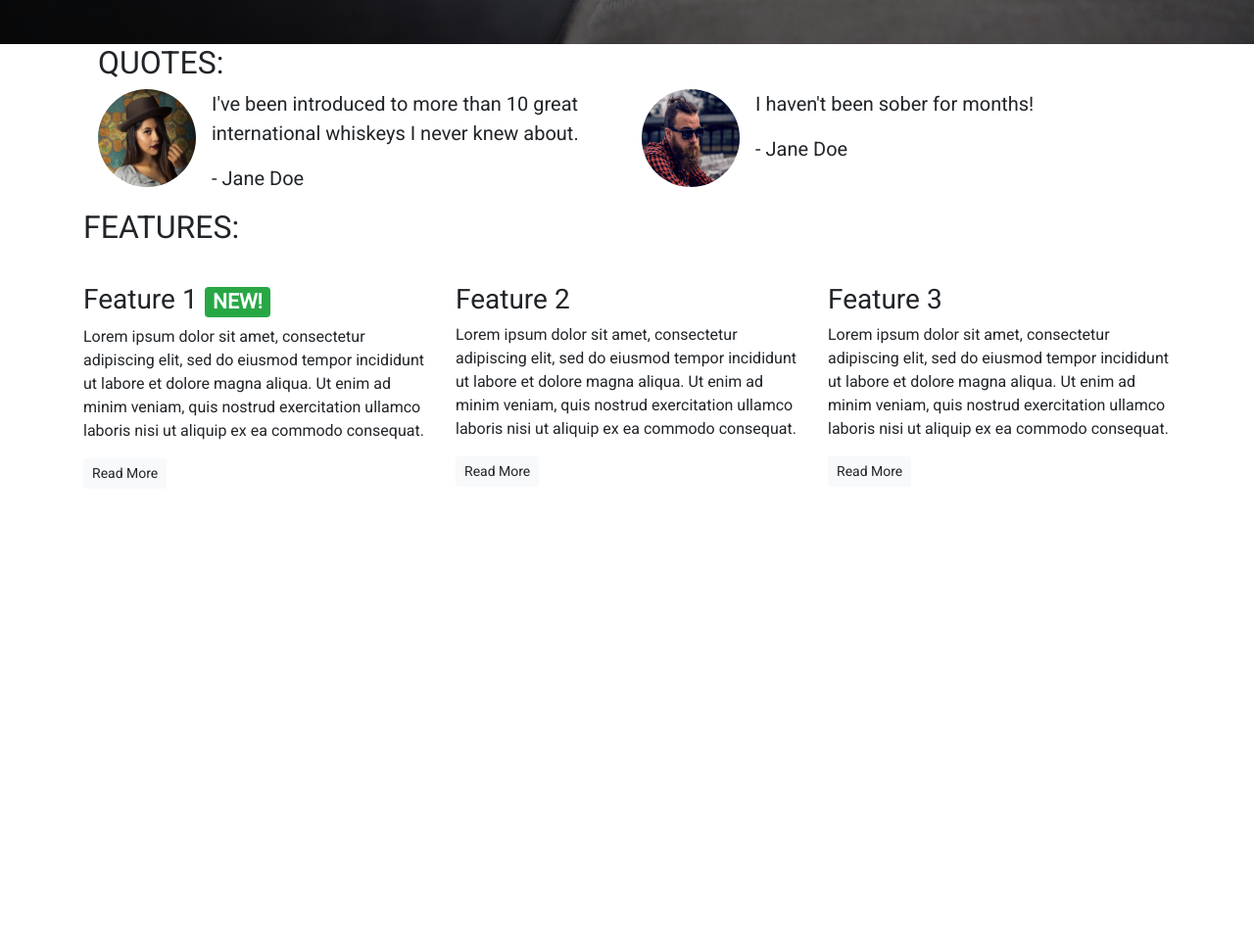
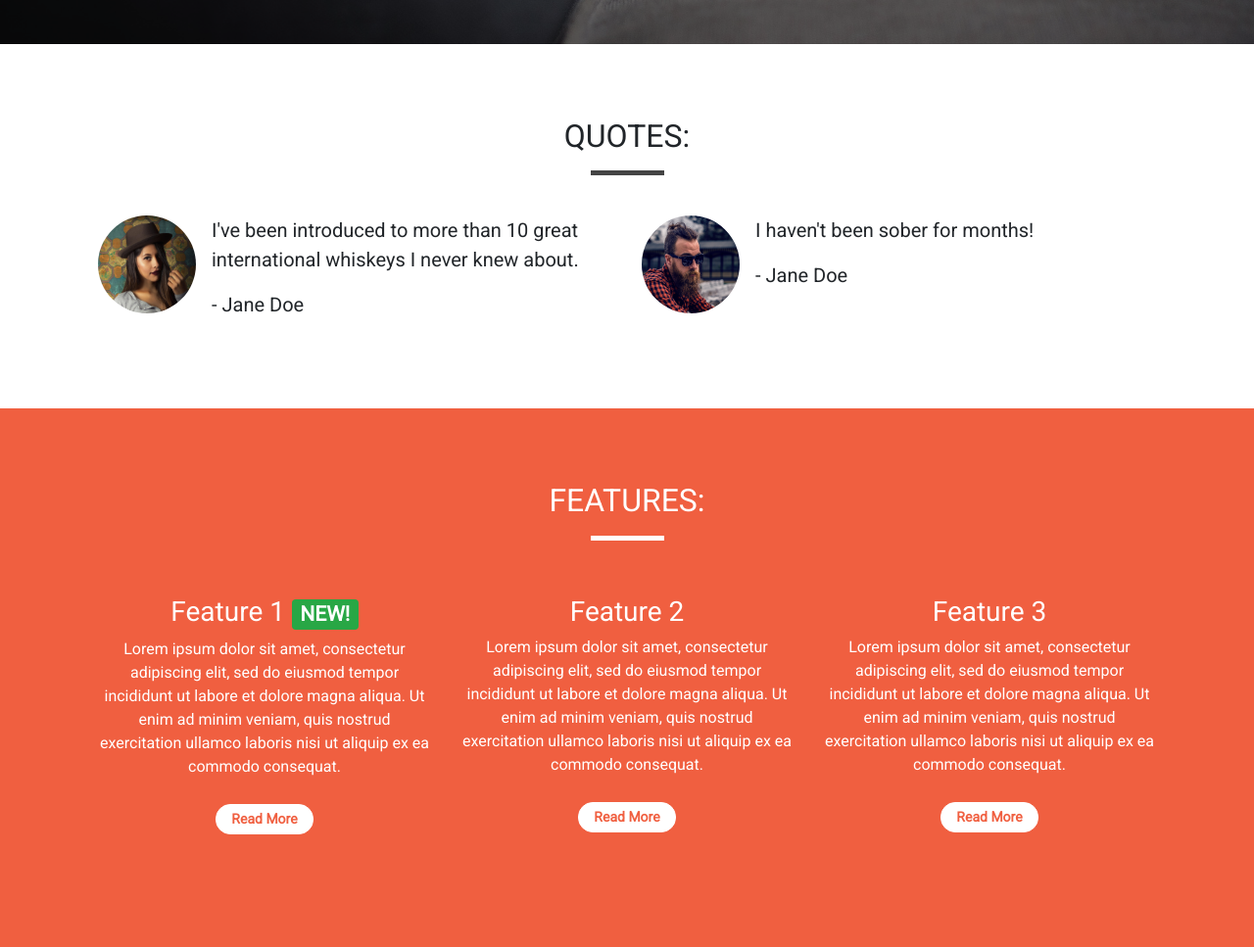
Before and after one commit to Guysteeleperkins/bootstrap-gsp, a plain HTML site: page index.html in a window 1280 px wide. Shown: the part 755-1722 px from the top of the page at 98% size. Before the commit the page ends 1270 px from the top, so only its background shows below. Drawn offline with nearby package versions, Linux system fonts and the light colour scheme.

Commit message:
Style buttons and make last adjustments

```diff
--- a/index.html
+++ b/index.html
@@ -92,12 +92,14 @@
     </div>
 
     <!-- Quotes -->
-    <div class="container quotes-container">
+    <div class="container-wrapper">
+        <div class="container quotes-container content-container">
             <div class="container">
                 <section class="quotes">
                     <div class="row">
                         <div class="col-12 page-header">
                             <h2 class="text-uppercase">Quotes:</h2>
+                            <hr class="block-divider block-divider--short">
                         </div>
                     </div>
                     <div class="row">
@@ -109,7 +111,8 @@
                                 </div>
                                 <div class="media-body">
                                     <blockquote class="blockquote">
-                                    <p>I've been introduced to more than 10 great international whiskeys I never knew
+                                        <p>I've been introduced to more than 10 great international whiskeys I never
+                                            knew
                                             about.
                                         </p>
                                         <p>- Jane Doe</p>
@@ -136,21 +139,23 @@
                 <!-- /.quotes -->
             </div>
         </div>
+    </div>
 
     <!-- Features -->
-    <div class="features-container">
+    <div class="container-wrapper container-wrapper--red">
+        <div class="container features-container content-container">
             <div class="container">
                 <section class="features">
                     <div class="row">
                         <div class="col-12 page-header">
                             <h2 class="text-uppercase" class="text-uppercase">Features:</h2>
-                        <hr class="block-divider block-divider--short">
+                            <hr class="block-divider block-divider--short block-divider--white">
                         </div>
                     </div>
                     <div class="row">
                         <div class="col-12 col-md-6 col-lg-4">
                             <div class="feature">
-                            <h3><i class="fa-solid fa-gift d-none d-sm-inline"></i> Feature 1 <span
+                                <h3><i class="fa-solid fa-gift d-none d-sm-block"></i> Feature 1 <span
                                         class="badge badge-success">NEW!</span></h3>
                                 <p>Lorem ipsum dolor sit amet, consectetur adipiscing elit, sed do eiusmod
                                     tempor incididunt ut labore et dolore magna aliqua. Ut enim ad minim
@@ -161,7 +166,7 @@
                         </div>
                         <div class="col-12 col-md-6 col-lg-4">
                             <div class="feature">
-                            <h3><i class="fa-solid fa-credit-card d-none d-sm-inline"></i> Feature 2</h3>
+                                <h3><i class="fa-solid fa-credit-card d-none d-sm-block"></i> Feature 2</h3>
                                 <p>Lorem ipsum dolor sit amet, consectetur adipiscing elit, sed do eiusmod
                                     tempor incididunt ut labore et dolore magna aliqua. Ut enim ad minim
                                     veniam, quis nostrud exercitation ullamco laboris nisi ut aliquip ex ea
@@ -171,7 +176,7 @@
                         </div>
                         <div class="col-12 d-md-none d-lg-block col-lg-4">
                             <div class="feature">
-                            <h3><i class="fa-solid fa-circle-xmark d-none d-sm-inline"></i> Feature 3</h3>
+                                <h3><i class="fa-solid fa-circle-xmark d-none d-sm-block"></i> Feature 3</h3>
                                 <p>Lorem ipsum dolor sit amet, consectetur adipiscing elit, sed do eiusmod
                                     tempor incididunt ut labore et dolore magna aliqua. Ut enim ad minim
                                     veniam, quis nostrud exercitation ullamco laboris nisi ut aliquip ex ea
@@ -181,6 +186,7 @@
                         </div>
                     </div>
                 </section>
+            </div>
         </div>
         <!-- /.features -->
     </div>
--- a/resources/style.css
+++ b/resources/style.css
@@ -1,5 +1,14 @@
 body {
     font-family: 'Roboto', sans-serif;
+}
+
+.container-wrapper {
+
+}
+
+.container-wrapper--red {
+    background-color: #f05f40;
+    color: white;
 }
 
 .alert-container .col-12 {
@@ -55,6 +64,11 @@ body {
 
 .page-header h2 {
     margin-top: 0;
+    text-align: center;
+}
+
+.quotes .page-header {
+    margin-bottom: 25px;
 }
 
 /* Block dividers */
@@ -63,14 +77,26 @@ body {
     width: 75px;
     height: 5px;
     border: 0;
+    background-color: #444;
 }
 
 .block-divider-orange {
     background-color: #f05f40;
 }
 
-.block-divider-small {
+.block-divider--white {
+    background-color: white;
+}
 
+.block-divider-short {
+    width: 35px;
+}
+
+/* Content containers */
+
+.content-container {
+    padding-top: 75px;
+    padding-bottom: 75px;
 }
 
 /* NavBar */
@@ -148,3 +174,24 @@ body {
     background-color: #df4929;
     border-color: #df4929;
 }
+
+.feature {
+    text-align: center;
+    margin-bottom: 40px;
+}
+
+.feature i {
+    margin-bottom: 40px;
+    font-size: 45px;
+    line-height: 45px
+}
+
+.feature .btn {
+    background-color: white;
+    border-color: white;
+    border-radius: 15px;
+    min-width: 100px;
+    font-weight: bold;
+    margin-top: 10px;
+    color: #f05f40;
+}
```
Lines whose indentation alone changed are shown as unchanged.
